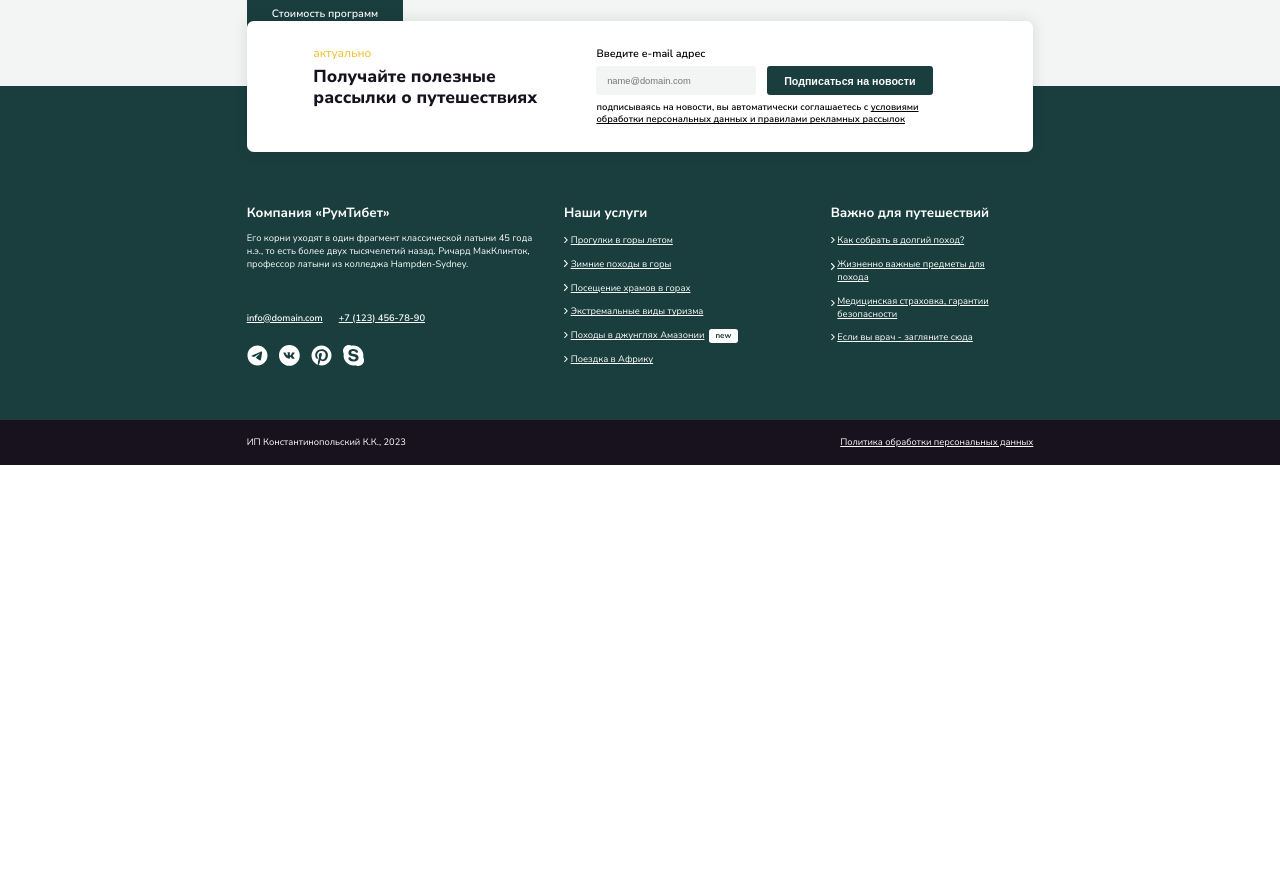
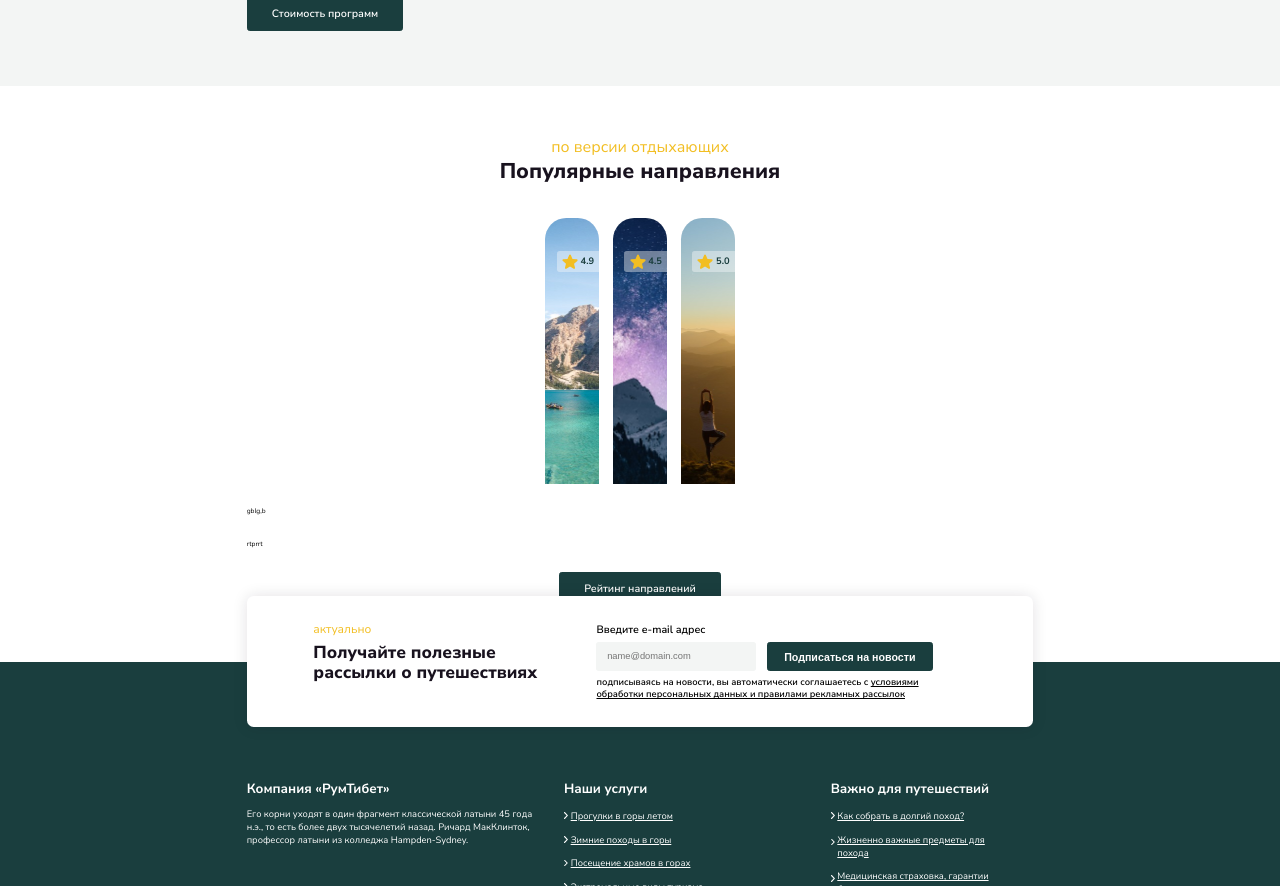
Before and after one commit to SavchenkoVolodymyr/rumtibet, a website: page src/index.html in a window 1280 px wide. Shown: the part 1573-2459 px from the top of the page. Before the commit the page ends 2038 px from the top, so only its background shows below. Drawn offline with nearby package versions, Linux system fonts and the light colour scheme; files that its build step writes are made by us from their sources.

Commit message:
feat slider first stage

```diff
--- a/src/html/bloks/popular_tours.html
+++ b/src/html/bloks/popular_tours.html
@@ -4,17 +4,18 @@
 			<span class="subtitle_text">по версии отдыхающих</span>
 			<h2 class="secnion_title">Популярные направления</h2>
 		</div>
-		<div class="popular_tours__cards">
-			<div tabindex ='0' class="popular_tours_first_layer popular_tours__first_layer--1">
+		<div class="slider">
+			<div class="popular_tours__cards slider_line">
+				<div tabindex="0" class="popular_tours_first_layer popular_tours__first_layer--1">
 					<div class="element_star">
 						<div class="element_star__pic">
 							<img src="./imgs/popular_tours/star.svg" alt="star" class="element_star__img" />
 						</div>
 						<div class="element_star__text bace_text_3">4.9</div>
 					</div>
-				<div tabindex ='0' class="popular_tours__second_layer card_descr">
+					<div tabindex="0" class="popular_tours__second_layer card_descr">
 						<div class="card_descr__title_block">
-						<div class="card_descr__title_text">
+							<div class="card_descr__title_w">
 								<h3 class="card_descr__title">Озеро возле гор</h3>
 								<p class="card_descr__title_text">романтическое приключение</p>
 							</div>
@@ -26,16 +27,16 @@
 						</div>
 					</div>
 				</div>
-			<div tabindex ='0' class="popular_tours_first_layer popular_tours__first_layer--2">
+				<div tabindex="0" class="popular_tours_first_layer popular_tours__first_layer--2">
 					<div class="element_star">
 						<div class="element_star__pic">
 							<img src="./imgs/popular_tours/star.svg" alt="star" class="element_star__img" />
 						</div>
 						<div class="element_star__text bace_text_3">4.5</div>
 					</div>
-				<div tabindex ='0' class="popular_tours__second_layer card_descr">
+					<div tabindex="0" class="popular_tours__second_layer card_descr">
 						<div class="card_descr__title_block">
-						<div class="card_descr__title_text">
+							<div class="card_descr__title_w">
 								<h3 class="card_descr__title">Ночь в горах</h3>
 								<p class="card_descr__title_text">в компании друзей</p>
 							</div>
@@ -47,16 +48,16 @@
 						</div>
 					</div>
 				</div>
-			<div tabindex ='0' class="popular_tours_first_layer popular_tours__first_layer--3">
+				<div tabindex="0" class="popular_tours_first_layer popular_tours__first_layer--3">
 					<div class="element_star">
 						<div class="element_star__pic">
 							<img src="./imgs/popular_tours/star.svg" alt="star" class="element_star__img" />
 						</div>
 						<div class="element_star__text bace_text_3">5.0</div>
 					</div>
-				<div  tabindex ='0' class="popular_tours__second_layer card_descr">
+					<div tabindex="0" class="popular_tours__second_layer card_descr">
 						<div class="card_descr__title_block">
-						<div class="card_descr__title_text">
+							<div class="card_descr__title_w">
 								<h3 class="card_descr__title">Йога в горах</h3>
 								<p class="card_descr__title_text">для тех, кто забоится о себе</p>
 							</div>
@@ -69,6 +70,9 @@
 					</div>
 				</div>
 			</div>
+		</div>
+		<div class="slider-next">gblg,b</div>
+		<div class="slider-prev">rtprrt</div>
 		<div class="section_btn">
 			<a href="#" class="button_bace">Рейтинг направлений</a>
 		</div>
--- a/src/index.html
+++ b/src/index.html
@@ -17,7 +17,7 @@
 				@@include('./html/bloks/hero.html')
 				@@include('./html/bloks/our_hike.html')
 				@@include('./html/bloks/our_offer.html')
-				<!-- @@include('./html/bloks/popular_tours.html') -->
+				@@include('./html/bloks/popular_tours.html')
 				<!-- @@include('./html/bloks/travel_blog.html') -->
 				<!-- @@include('./html/bloks/photo_gallery.html') -->
 				@@include('./html/bloks/subscription.html')
--- a/src/js/script.js
+++ b/src/js/script.js
@@ -2,24 +2,21 @@ const body = document.querySelector('body');
 
 // for burger
 
-function burger () {
+function burger() {
 	const menuBurger = document.querySelector('.header__list');
 	const burgerButton = document.querySelector('.burger_menu');
 	burgerButton.addEventListener('click', function () {
 		menuBurger.classList.toggle('active');
 		burgerButton.classList.toggle('active');
-})
+	});
 }
-burger ();
-
-
+burger();
 
 document.querySelectorAll('.dropdown').forEach(function (dropForAll) {
 	const dropdownButton = dropForAll.querySelector('.dropdown__button');
 	const dropdownList = dropForAll.querySelector('.dropdown__list');
 	const dropdownListAitems = dropdownList.querySelectorAll('.dropdown__item');
 	const dropdownInput = dropForAll.querySelector('.dropdown__input_hidden');
-
 
 	dropdownButton.addEventListener('click', function () {
 		dropdownList.classList.toggle('dropdown__list--visible');
@@ -28,14 +25,13 @@ document.querySelectorAll('.dropdown').forEach(function (dropForAll) {
 	dropdownListAitems.forEach(function (listItem) {
 		listItem.addEventListener('click', function (e) {
 			e.stopPropagation();
-			if (listItem.classList.contains('active')){
+			if (listItem.classList.contains('active')) {
 				dropdownButton.innerText = this.innerText;
-			}else{
+			} else {
 				dropdownButton.innerText = this.innerText;
 				dropdownInput.value = this.dataset.value;
 				dropdownList.classList.remove('dropdown__list--visible');
 			}
-
 		});
 	});
 
@@ -51,13 +47,12 @@ document.querySelectorAll('.dropdown').forEach(function (dropForAll) {
 		dropdownListAitems.forEach(function (listItem) {
 			listItem.addEventListener('click', function (e) {
 				e.stopPropagation();
-				if (listItem.classList.contains('active')){
+				if (listItem.classList.contains('active')) {
 					let dataAtrValue = listItem.dataset.value;
-				let remuveInput =  document.querySelector('[name = "'+dataAtrValue+'"]');
+					let remuveInput = document.querySelector('[name = "' + dataAtrValue + '"]');
 					remuveInput.remove();
 					listItem.classList.remove('active');
-				}
-				else{
+				} else {
 					let newInput = document.createElement('input');
 					newInput.type = 'text';
 					newInput.value = this.dataset.value;
@@ -69,5 +64,26 @@ document.querySelectorAll('.dropdown').forEach(function (dropForAll) {
 			});
 		});
 	}
+});
 
+function sliderShow() {
+	let offset = 0;
+	const sliderLine = document.querySelector('.slider_line');
+
+	document.querySelector('.slider-next').addEventListener('click', function () {
+		offset = offset + 285;
+		if (offset > 570) {
+			offset = 0;
+		}
+		sliderLine.style.left = -offset + 'px';
 	});
+
+	document.querySelector('.slider-prev').addEventListener('click', function () {
+		offset = offset - 285;
+		if (offset < 0) {
+			offset = 570;
+		}
+		sliderLine.style.left = -offset + 'px';
+	});
+}
+sliderShow();
--- a/src/scss/_base.scss
+++ b/src/scss/_base.scss
@@ -11,7 +11,9 @@ html {
 
 	// font-size: 10px;
 }
-
+.body{
+	background-color: aqua;
+}
 html,
 body {
 	height: 100%;
@@ -104,10 +106,16 @@ body {
 	line-height: 1.4;
 }
 .card_descr__title {
-	font-size: 2.4rem;
+
 	font-weight: 700;
 	line-height: 1.2;
 	color: $color_ligh_grey;
+	@include bp($point_2, min){
+	font-size: 2.4rem;
+	}
+	@include bp($point_3){
+		font-size: 1.8rem;
+	}
 	&.card_descr__title--big_line {
 		line-height: 1.3;
 		color: $color_black_alternative;
--- a/src/scss/blocks/_popular_tours.scss
+++ b/src/scss/blocks/_popular_tours.scss
@@ -2,29 +2,43 @@
 
 .popular_tours__cards {
 	display: flex;
+	@include bp($point_2, min) {
 		column-gap: 2rem;
 		margin-bottom: 5rem;
+	}
+	@include bp($point_3) {
+		width: 85.5rem;
+		position: relative;
+		left: 0;
+		transition: all $transition_dur ease;
+	}
 }
 
 .popular_tours_first_layer {
 	position: relative;
-	width: calc(100% / 3 - 2rem * (3 - 1) / 3);
-	height: 50rem;
 	border-radius: 3.2rem;
 	overflow: hidden;
 	background-position: center;
 	background-repeat: no-repeat;
 	background-size: cover;
 	&.popular_tours__first_layer--1 {
-		background-image: url(../../imgs/popular_tours/lake_with_boat.jpg);
+		background-image: url(../imgs/popular_tours/lake_with_boat.jpg);
 	}
 	&.popular_tours__first_layer--2 {
-		background-image: url(../../imgs/popular_tours/night_in_the_mountains.jpg);
+		background-image: url(../imgs/popular_tours/night_in_the_mountains.jpg);
 	}
 	&.popular_tours__first_layer--3 {
-		background-image: url(../../imgs/popular_tours/yoga_in_the_mountains.jpg);
+		background-image: url(../imgs/popular_tours/yoga_in_the_mountains.jpg);
 	}
-@media (hover: hover){
+	@include bp($point_2, min) {
+		width: calc(100% / 3 - 2rem * (3 - 1) / 3);
+		height: 50rem;
+	}
+	@include bp($point_3) {
+		width: 28.5rem;
+		height: 40rem;
+	}
+	@media (hover: hover) {
 		&:hover .popular_tours__second_layer {
 			top: 0;
 		}
@@ -34,9 +48,6 @@ margin-bottom: 5rem;
 			top: 0;
 		}
 	}
-	// &:hover .popular_tours__second_layer {
-	// 	top: 0;
-	// }
 }
 .popular_tours__second_layer {
 	position: absolute;
@@ -44,38 +55,56 @@ margin-bottom: 5rem;
 	flex-direction: column;
 	height: 100%;
 	left: 0;
+	backdrop-filter: blur(6px);
+	transition: all $transition_dur ease-in-out;
+	@include bp($point_2, min) {
 		top: 41rem;
 		padding: 3rem 3.2rem 3rem;
-	backdrop-filter: blur(6px);
-	transition: all $transition_dur ease-in-out;
 	}
-.element_star{
+	@include bp($point_3) {
+		top: 33rem;
+		padding: 2.4rem;
+	}
+}
+.element_star {
 	display: flex;
 	align-items: center;
 	position: absolute;
-	top: 5rem;
 	right: 0;
 	padding: 0.4rem 0.8rem;
 	column-gap: 0.4rem;
 	border-radius: 0.4rem 0 0 0.4rem;
 	backdrop-filter: blur(4px);
 	background-color: rgba($color_ligh_grey, 0.4);
+	@include bp($point_2, min) {
+		top: 5rem;
 	}
-.element_star__pic{
+	@include bp($point_3) {
+		top: 3.7rem;
+	}
+}
+.element_star__pic {
 	display: block;
 	width: 2.4rem;
 	height: 2.4rem;
-	.element_star__img{
+	.element_star__img {
 		@extend %contain_img;
 	}
 }
-.element_star__text{
+.element_star__text {
 	color: $color_accent;
 }
 .card_descr__title_block {
 	display: flex;
+
+	@include bp($point_2, min) {
 		column-gap: 3.5rem;
 		margin-bottom: 3.8rem;
+	}
+	@include bp($point_3) {
+		justify-content: space-between;
+		margin-bottom: 1.9rem;
+	}
 }
 .card_descr__title_text {
 	font-size: 1.4rem;
@@ -84,18 +113,44 @@ margin-bottom: 5rem;
 	color: $color_ligh_grey;
 }
 .card_descr__title_price {
-	font-size: 2rem;
 	font-weight: 700;
 	line-height: 1.2;
-	padding: 0.8rem 1.6rem;
 	border-radius: 0.4rem;
 	align-self: center;
 	color: $color_ligh_grey;
 	background-color: rgba($color_white, 30%);
+	@include bp($point_2, min) {
+		font-size: 2rem;
+		padding: 0.8rem 1.6rem;
+	}
+	@include bp($point_3) {
+		font-size: 1.6rem;
+		width: 7.3rem;
+		padding: 0.6rem 1.2rem;
+	}
 }
 .card_descr__text {
-	font-size: 1.6rem;
 	line-height: 1.5;
 	color: $color_ligh_grey;
 	flex-grow: 1;
+	@include bp($point_2, min) {
+		font-size: 1.6rem;
 	}
+	@include bp($point_3) {
+		font-size: 1.4rem;
+	}
+}
+.slider{
+	overflow: hidden;
+	width: 28.5rem;
+	height: 40rem;
+	position: relative;
+	left: 50%;
+	transform: translateX(-50%);
+	margin-bottom: 3.2rem;
+}
+.slider-next,
+.slider-prev{
+	width: 5rem;
+	height: 5rem;
+}
```
Lines whose indentation alone changed are shown as unchanged.
